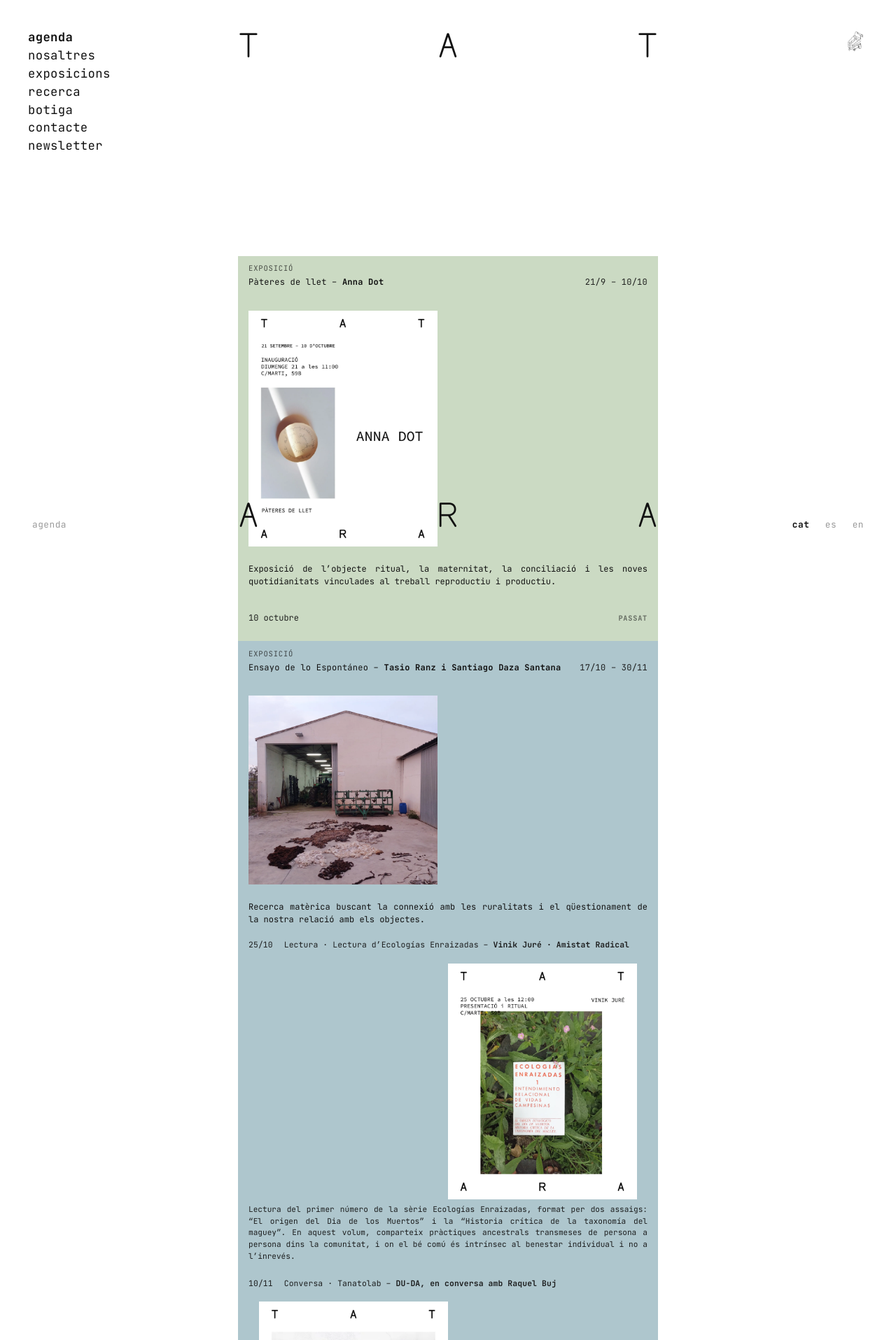
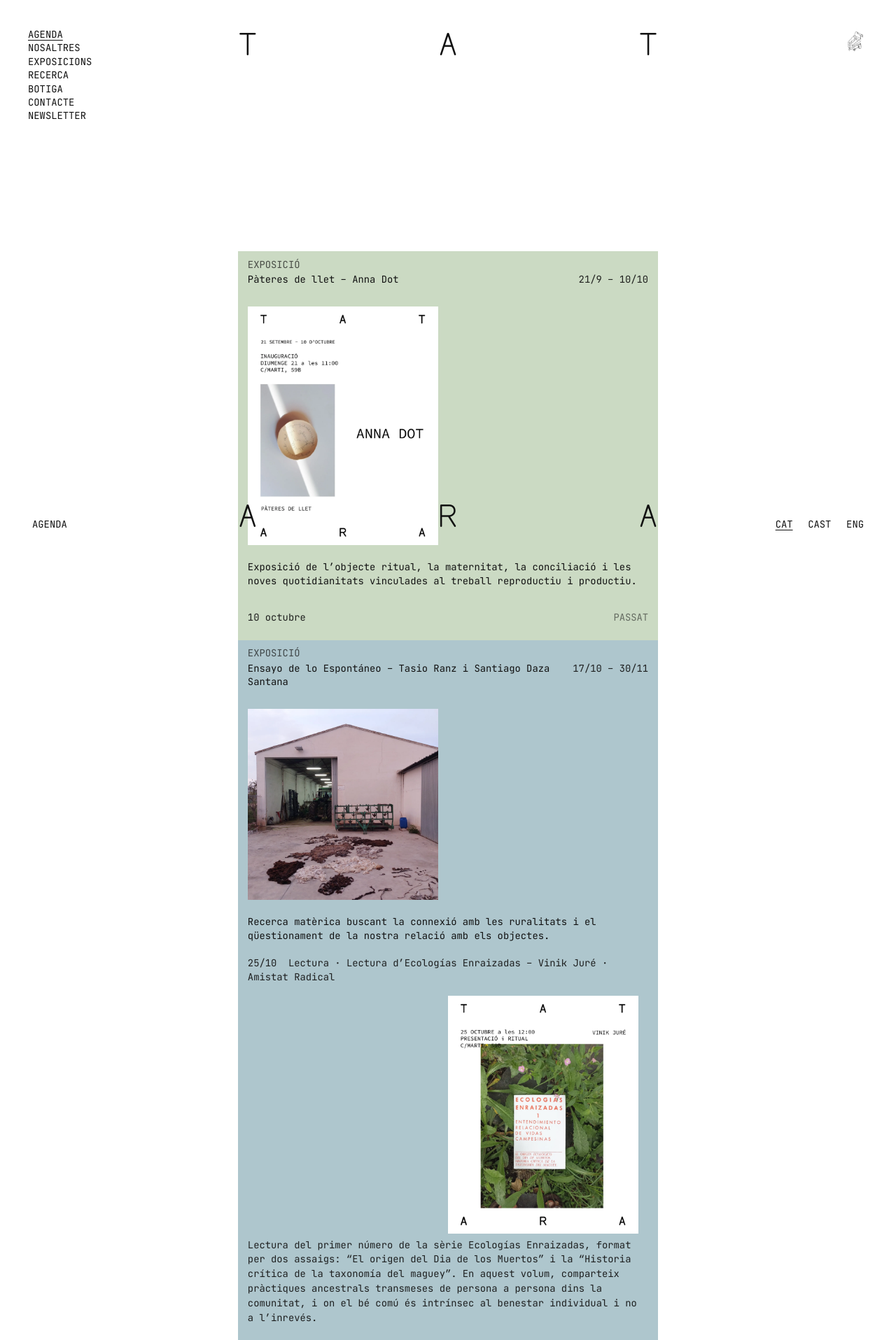
Before and after one commit to meowrhino/tatara, a PHP site: page / in a window 1280 px wide. Shown: the top 1915 px of the page at 70% size. Run offline with PHP 8.4, Linux system fonts and the light colour scheme.

Commit message:
feat(disseny): un solo cuerpo de letra, sin negritas, todo a la izquierda
Toda la web en JetBrains Mono a un mismo cuerpo e interlineado (--fs, --lh).
En escritorio el cuerpo crece con la columna central para mantener unos 72
caracteres por línea, que es la medida de la maqueta. Fuera negritas, grises
de texto, letter-spacing y palabras partidas: el texto va alineado a la
izquierda, los títulos en mayúscula y lo activo (sección, idioma) subrayado.
TAT ARA pasa a la Superstudio regular; la bold ya no se usa y se borra.
Idiomas como en la maqueta (CAT CAST ENG) y cruces de cierre rectas de 1px.

Co-Authored-By: Claude Opus 5.5 <noreply@anthropic.com>

```diff
--- a/css/styles.css
+++ b/css/styles.css
@@ -1,19 +1,14 @@
 /* ============================================================
    TAT ARA — minimal, monospace, mobile-first
-   Negro sobre blanco. Color solo en los bloques de la agenda.
+   Blanco y negro: el color solo llega con las fotos. Un solo cuerpo de
+   letra, sin negritas; los títulos van en mayúscula y lo que se quiere
+   resaltar se subraya.
    ============================================================ */
 
 @font-face {
   font-family: "Superstudio Trial";
   src: url("../fonts/SuperstudioTrialTT-Regular.ttf") format("truetype");
   font-weight: 400;
-  font-style: normal;
-  font-display: block;
-}
-@font-face {
-  font-family: "Superstudio Trial";
-  src: url("../fonts/SuperstudioTrialTT-Bold.ttf") format("truetype");
-  font-weight: 700;
   font-style: normal;
   font-display: block;
 }
@@ -24,8 +19,15 @@
   --font-display: "Superstudio Trial", "JetBrains Mono", ui-monospace, monospace;
 
   /* Los COLORES no viven aquí: están todos en data/data.json → "theme"
-     (--bg, --ink, --ink-soft, --doodle, --grey-soft, --media-bg, --overlay-ink)
-     y los inyecta js/main.js al arrancar. Los de la agenda, en "palette". */
+     (--bg, --ink, --overlay-ink…) y los inyecta js/main.js al arrancar. */
+
+  /* Tipografía: UN solo cuerpo (--fs) y UN solo interlineado (--lh) para toda
+     la web. La única excepción es la lista de exposiciones (--lh-list), que
+     tiene poco texto. En escritorio el cuerpo crece con la columna central
+     para que quepan unos 72 caracteres por línea, como en la maqueta. */
+  --fs: 12px;
+  --lh: 1.4;
+  --lh-list: 1.7;
 
   --bar-h: 52px;
   --gutter: 16px;  /* margen exterior; en escritorio, 40px */
@@ -41,10 +43,13 @@ html, body {
   background: var(--bg, #ffffff);   /* el fallback solo se ve el instante */
   color: var(--ink, #111111);      /* previo a que cargue data.json */
   font-family: var(--font-mono);
-  font-size: 15px;
-  line-height: 1.5;
+  font-size: var(--fs);
+  line-height: var(--lh);
+  text-underline-offset: 0.2em;
   -webkit-font-smoothing: antialiased;
 }
+/* Ni negritas ni tamaños propios en los títulos: todo hereda el cuerpo. */
+h1, h2, h3, b, strong { font: inherit; }
 body.no-scroll { overflow: hidden; }
 
 a { color: inherit; text-decoration: none; }
@@ -97,10 +102,8 @@ button { font: inherit; color: inherit; background: none; border: none; cursor:
 
 .seg__desc {
   padding: 0.6rem 1rem 0;
-  font-size: 0.8rem;
   line-height: 1.5;
-  text-align: justify;
-  hyphens: auto;
+  text-align: left;
 }
 
 .seg__label {
@@ -109,19 +112,14 @@ button { font: inherit; color: inherit; background: none; border: none; cursor:
   justify-content: space-between;
   gap: 1rem;
   padding: 0.7rem 1rem 0;
-  font-size: 0.8rem;
-  letter-spacing: 0.02em;
 }
 .seg__label .seg__who { min-width: 0; } /* sin truncar: el título puede ocupar varias líneas */
-.seg__label .seg__who b { font-weight: 700; }
 .seg__label .seg__when { flex: 0 0 auto; opacity: 0.92; }
 
 /* Tipo de la entrada (exposició, retrospectiva, exposició i festival…), encima
    del título. Discreto: es contexto, no titular. */
 .seg__kind {
   padding: 0.7rem 1rem 0;
-  font-size: 0.7rem;
-  letter-spacing: 0.08em;
   text-transform: uppercase;
   opacity: 0.7;
 }
@@ -140,9 +138,6 @@ button { font: inherit; color: inherit; background: none; border: none; cursor:
 .seg__status {
   flex: 0 0 auto;
   margin-left: auto;   /* siempre a la derecha, aunque no haya fecha de cierre */
-  font-size: 0.68rem;
-  font-weight: 700;
-  letter-spacing: 0.08em;
   text-transform: uppercase;
 }
 .seg__status--now { opacity: 1; }
@@ -182,8 +177,6 @@ button { font: inherit; color: inherit; background: none; border: none; cursor:
   width: 100%;
   text-align: left;
   cursor: default;
-  font-size: 0.76rem;
-  letter-spacing: 0.01em;
   line-height: 1.45;
   opacity: 0.92;
 }
@@ -192,20 +185,16 @@ button { font: inherit; color: inherit; background: none; border: none; cursor:
    unidad, y partirla a media hora se lee fatal. */
 .seg__child-when { white-space: nowrap; margin-right: 0.6rem; }
 .seg__child-name { min-width: 0; }
-.seg__child-name b { font-weight: 700; }
 
 .seg__child-desc {
   padding: 0.4rem 0 0;
-  font-size: 0.74rem;
   line-height: 1.5;
-  text-align: justify;
-  hyphens: auto;
+  text-align: left;
   opacity: 0.92;
 }
 
 .seg__end {
-  flex: 0 1 auto;
-  font-size: 0.8rem; opacity: 0.92;
+  flex: 0 1 auto; opacity: 0.92;
 }
 
 /* Lightbox: clic en una imagen de la agenda la abre a pantalla completa.
@@ -308,58 +291,61 @@ button { font: inherit; color: inherit; background: none; border: none; cursor:
 /* Orden de la ficha: títol — preu / autor / +info (editorial, traducció…). */
 .product__info { display: flex; flex-direction: column; line-height: 1.35; margin-top: 0.6rem; }
 .product__row { display: flex; justify-content: space-between; gap: 1rem; align-items: baseline; }
-.product__title { font-weight: 700; min-width: 0; }
+.product__title { min-width: 0; }
 .product__price { flex: 0 0 auto; }
-.product__author { font-size: 0.85rem; }
-.product__editorial { font-size: 0.78rem; color: var(--ink-soft); }
 @media (min-width: 560px) { .shop { grid-template-columns: 1fr 1fr; } }
 
 /* Contacte: texto de intro arriba, axonometría del local en medio, dirección
    + los 3 links (IG · Newsletter · Medium) abajo. */
-.contact { position: relative; text-align: center; display: flex; flex-direction: column; align-items: center; justify-content: space-between; flex: 1; gap: 2rem; }
-/* Centrado y SIN hyphens: al partir palabras, todas las líneas llegaban al
-   mismo ancho y el párrafo se leía como justificado. */
-.contact__intro { position: relative; z-index: 1; margin: 0; text-align: center; hyphens: manual; text-wrap: pretty; }
-/* Axonometria de fons: absoluta i centrada, DARRERE del text (no ocupa scroll). */
-.contact__axo { position: absolute; inset: 0; margin: auto; max-width: 16rem; max-height: 40svh; width: auto; height: auto; z-index: 0; pointer-events: none; }
+.contact { position: relative; display: flex; flex-direction: column; align-items: flex-start; justify-content: space-between; flex: 1; gap: 2rem; }
+.contact__intro { position: relative; z-index: 1; margin: 0; }
+/* Axonometria de fons: absoluta, a l'esquerra com tot, DARRERE del text (no ocupa scroll). */
+.contact__axo { position: absolute; inset: 0 auto 0 0; margin: auto 0; max-width: 16rem; max-height: 40svh; width: auto; height: auto; z-index: 0; pointer-events: none; }
 .contact__info { position: relative; z-index: 1; margin: 0; width: 100%; }
 .contact__addr { margin: 0 0 0.4rem; }
 .contact__email { margin: 0 0 1.4rem; }
 .contact__email a:hover { text-decoration: underline; }
-.contact__links { margin: 0; display: flex; gap: 1.6rem; justify-content: center; }
+.contact__links { margin: 0; display: flex; gap: 1.6rem; }
 .contact__links a:hover { text-decoration: underline; }
 
 /* Newsletter (secció pròpia): intro + alta al butlletí */
-.newsletter { text-align: center; margin: auto 0; display: flex; flex-direction: column; align-items: center; gap: 1.4rem; }
+.newsletter { display: flex; flex-direction: column; align-items: flex-start; gap: 1.4rem; }
 .newsletter__intro { max-width: 30rem; margin: 0; }
-.newsletter__form { display: flex; flex-wrap: wrap; gap: 0.5rem; justify-content: center; }
-.newsletter__input { font: inherit; border: 1px solid var(--ink); background: none; padding: 0.45rem 0.7rem; min-width: 13rem; text-align: center; }
-.newsletter__btn { border: 1px solid var(--ink); padding: 0.45rem 1rem; letter-spacing: 0.04em; }
+.newsletter__form { display: flex; flex-wrap: wrap; gap: 0.5rem; }
+.newsletter__input { font: inherit; border: 1px solid var(--ink); background: none; padding: 0.45rem 0.7rem; min-width: 13rem; }
+.newsletter__btn { border: 1px solid var(--ink); padding: 0.45rem 1rem; }
 .newsletter__btn:not(:disabled):hover { background: var(--ink); color: var(--bg); }
 .newsletter__btn:disabled { opacity: 0.5; cursor: not-allowed; }
-.newsletter__feedback { min-height: 1.2em; margin: 0; color: var(--ink-soft); letter-spacing: 0.04em; }
+.newsletter__feedback { min-height: 1.2em; margin: 0; }
 
 /* Carret */
-.cart { text-align: center; margin: auto 0; color: var(--ink-soft); letter-spacing: 0.06em; }
-.cart--full { text-align: left; color: var(--ink); width: 100%; }
+.cart--full { width: 100%; }
 .cart-items { display: flex; flex-direction: column; gap: 0.8rem; margin-bottom: 1.2rem; }
 .cart-item { display: grid; grid-template-columns: 3rem 1fr 4rem auto; gap: 0.7rem; align-items: center; }
 .cart-item__img { width: 3rem; height: 3rem; object-fit: cover; }
-.cart-item__title { font-weight: 700; }
 .cart-item__qty { width: 3.4rem; border: 1px solid var(--ink); background: none; padding: 0.25rem 0.3rem; text-align: center; font: inherit; }
 .cart-item__price { justify-self: end; white-space: nowrap; }
 .cart-item__remove { margin-left: 0.4rem; opacity: 0.6; }
 .cart-item__remove:hover { opacity: 1; }
-.cart__total { display: flex; justify-content: space-between; font-weight: 700; border-top: 1px solid var(--ink); padding-top: 0.8rem; margin-bottom: 1.2rem; }
+.cart__total { display: flex; justify-content: space-between; border-top: 1px solid var(--ink); padding-top: 0.8rem; margin-bottom: 1.2rem; }
 .cart__zone { display: block; margin-bottom: 0.3rem; }
 .cart__zone select { font: inherit; border: 1px solid var(--ink); background: none; padding: 0.25rem 0.4rem; margin-left: 0.5rem; }
-.cart__zone-note { font-size: 0.82rem; color: var(--ink-soft); margin: 0 0 1rem; }
+.cart__zone-note { margin: 0 0 1rem; }
 .cart__pay { margin-top: 0.4rem; }
-.cart__feedback { color: var(--ink-soft); min-height: 1.2em; margin: 0.7rem 0 0; }
+.cart__feedback { min-height: 1.2em; margin: 0.7rem 0 0; }
 .cart__back { margin-top: 1.6rem; }
 .cart__back a:hover, .cart--thanks a:hover { text-decoration: underline; }
-.cart--thanks { color: var(--ink); }
-.cart__thanks-title { font-family: var(--font-display); font-weight: 700; letter-spacing: 0.05em; text-transform: uppercase; }
+.cart__thanks-title { margin: 0 0 1rem; }
+
+/* ============================================================
+   TÍTULOS EN MAYÚSCULA · LO ACTIVO, SUBRAYADO
+   ============================================================ */
+.bar__menu, .bar__section, .bar__lang, .bar__langs button,
+.menu__title, .menu__list a, .menu__langs button, .langmodal__list button,
+.prose__heading, .m-title, .cart__thanks-title, .cart-item__title { text-transform: uppercase; }
+
+.menu__list a.is-active, .bar__langs button.is-active,
+.menu__langs button.is-active, .langmodal__list button.is-active { text-decoration: underline; }
 
 /* ============================================================
    BARRAS FIJAS  —  marco de marca: TAT arriba · ARA abajo
@@ -376,7 +362,6 @@ button { font: inherit; color: inherit; background: none; border: none; cursor:
   align-items: center;
   padding: 0 1rem;
   background: var(--bg);
-  letter-spacing: 0.04em;
 }
 .bar--top { top: 0; }
 .bar--bottom { bottom: 0; }
@@ -390,10 +375,9 @@ button { font: inherit; color: inherit; background: none; border: none; cursor:
   display: inline-flex;
   gap: 0.55em;                 /* el aire entre TAT y ARA cuando van juntos (móvil) */
   font-family: var(--font-display);
-  font-weight: 700;
+  font-size: var(--brand);
+  letter-spacing: 0.14em;
   text-transform: uppercase;
-  letter-spacing: 0.14em;
-  font-size: 1.15rem;
 }
 .bar__word { display: inline-flex; }
 
@@ -404,21 +388,18 @@ button { font: inherit; color: inherit; background: none; border: none; cursor:
 /* Carrito: única acción del extremo derecho del header. */
 .bar__cart { grid-column: 3; justify-self: end; display: inline-flex; align-items: center; gap: 0.15rem; color: var(--ink); }
 .bar__cart-icon { height: 34px; width: auto; display: block; }
-.bar__cart-count { font-size: 0.75rem; font-weight: 700; }
 
 /* Footer: sección actual (izq, discreta, abre el menú) e idioma activo (der,
    un botón que abre el modal de idioma). */
-.bar__section { grid-column: 1; justify-self: start; color: var(--ink-soft); font-size: 0.85rem; letter-spacing: 0.04em; }
-.bar__section:hover { color: var(--ink); text-decoration: underline; }
+.bar__section { grid-column: 1; justify-self: start; }
+.bar__section:hover { text-decoration: underline; }
 /* Móvil: solo el idioma activo (botón → modal). Escritorio: cat es en inline. */
 /* Columna fija: si el ARA del centro se oculta (móvil) el idioma NO debe
    deslizarse a la columna central. */
 .bar__langbox { grid-column: 3; justify-self: end; }
-.bar__lang { font-size: 0.85rem; letter-spacing: 0.04em; }
 .bar__lang:hover { text-decoration: underline; }
 .bar__langs { display: none; gap: 0.7rem; }
-.bar__langs button { font-size: 0.85rem; letter-spacing: 0.04em; color: var(--ink-soft); }
-.bar__langs button.is-active { color: var(--ink); font-weight: 700; }
+
 @media (min-width: 560px) {
   .bar__langbox .bar__lang { display: none; }
   .bar__langbox .bar__langs { display: flex; }
@@ -457,19 +436,15 @@ button { font: inherit; color: inherit; background: none; border: none; cursor:
 }
 
 .menu__head { display: flex; align-items: flex-start; justify-content: space-between; }
-.menu__title { letter-spacing: 0.04em; }
 .menu__close { line-height: 0; padding: 0.2rem; margin: -0.2rem; transition: opacity 0.15s ease; }
 .menu__close:hover { opacity: 0.55; }
 
 .menu__list { list-style: none; margin: 2.2rem 0 0; padding: 0; }
 .menu__list li { margin: 0.55rem 0; }
-.menu__list a { font-size: 1.15rem; letter-spacing: 0.02em; }
-.menu__list a.is-active { font-weight: 700; }
+.menu__list a:hover { text-decoration: underline; }
 
-/* Selector d'idioma dins del menú: baix-esquerra, actiu en negreta */
+/* Selector d'idioma dins del menú: baix-esquerra */
 .menu__langs { margin-top: auto; display: flex; gap: 1.4rem; }
-.menu__langs button { font-size: 1rem; letter-spacing: 0.04em; color: var(--ink-soft); }
-.menu__langs button.is-active { color: var(--ink); font-weight: 700; }
 
 /* ============================================================
    MODAL (eventos / productos)
@@ -525,6 +497,8 @@ button { font: inherit; color: inherit; background: none; border: none; cursor:
 @media (min-width: 720px) {
   :root {
     --gutter: 40px;
+    /* columna central = (100vw - 80px) / 2; 72 caracteres de 0,6em → /86,4 */
+    --fs: clamp(12px, 1.16vw - 1px, 16px);
     --brand: 3.3rem;
     --bar-h: calc(var(--gutter) + var(--brand) + 2.4rem);
   }
@@ -547,8 +521,6 @@ button { font: inherit; color: inherit; background: none; border: none; cursor:
   .bar__brand {
     grid-column: 2 / 4;
     justify-self: stretch;
-    font-size: var(--brand);
-    font-weight: 400;
     letter-spacing: 0;
     line-height: 1;
   }
--- a/data/data.json
+++ b/data/data.json
@@ -22,12 +22,9 @@
     "mostassa": "#CFC1AB"
   },
   "theme": {
-    "_comment": "Colores de la interfaz (antes hardcodeados en css/styles.css). Cada clave se publica como custom property CSS --<clave>; la paleta de arriba se publica como --color-<clave>. Ver js/main.js.",
+    "_comment": "Colores de la interfaz (antes hardcodeados en css/styles.css). La web es en blanco y negro: --bg y --ink son los únicos colores de texto y fondo. Cada clave se publica como custom property CSS --<clave>; la paleta de arriba se publica como --color-<clave>. Ver js/main.js.",
     "bg": "#ffffff",
     "ink": "#111111",
-    "ink-soft": "#9a9a9a",
-    "ink-mid": "#6f6f6f",
-    "doodle": "#cfcfcf",
     "grey-soft": "#EAE7E0",
     "media-bg": "#f3f3f3",
     "overlay-ink": "#ffffff",
--- a/index.html
+++ b/index.html
@@ -30,7 +30,7 @@
   <link rel="preconnect" href="https://fonts.gstatic.com" crossorigin>
   <link href="https://fonts.googleapis.com/css2?family=JetBrains+Mono:wght@400;700&display=swap" rel="stylesheet">
   <!-- Precarga la display (TAT/ARA) para evitar el flash de la fuente de reserva -->
-  <link rel="preload" href="fonts/SuperstudioTrialTT-Bold.ttf" as="font" type="font/ttf" crossorigin>
+  <link rel="preload" href="fonts/SuperstudioTrialTT-Regular.ttf" as="font" type="font/ttf" crossorigin>
   <link rel="stylesheet" href="css/styles.css">
 
   <!-- Dades estructurades: li diuen a Google que això és una galeria d'art amb
@@ -103,7 +103,7 @@
       <span class="menu__title">menú</span>
       <button class="menu__close" id="close-menu" type="button" aria-label="Tancar">
         <svg viewBox="0 0 40 40" width="34" height="34" aria-hidden="true">
-          <path d="M7 9 Q19 19 33 31 M33 8 Q20 20 8 32" fill="none" stroke="currentColor" stroke-width="1.6" stroke-linecap="round"/>
+          <path d="M6 6 L34 34 M34 6 L6 34" fill="none" stroke="currentColor" stroke-width="1" vector-effect="non-scaling-stroke"/>
         </svg>
       </button>
     </div>
@@ -119,7 +119,7 @@
     <div class="modal__dialog" role="dialog" aria-modal="true" aria-labelledby="modal-title">
       <button class="modal__close" type="button" data-close aria-label="Tancar">
         <svg viewBox="0 0 40 40" width="30" height="30" aria-hidden="true">
-          <path d="M7 9 Q19 19 33 31 M33 8 Q20 20 8 32" fill="none" stroke="currentColor" stroke-width="1.6" stroke-linecap="round"/>
+          <path d="M6 6 L34 34 M34 6 L6 34" fill="none" stroke="currentColor" stroke-width="1" vector-effect="non-scaling-stroke"/>
         </svg>
       </button>
       <div class="modal__body" id="modal-body"></div>
--- a/js/menu.js
+++ b/js/menu.js
@@ -33,7 +33,7 @@ export function closeMenu() {
   if (restoreMenuFocus) { restoreMenuFocus(); restoreMenuFocus = null; }
 }
 
-const langLabel = (l) => (l === 'ca' ? 'cat' : l);
+const langLabel = (l) => ({ ca: 'cat', es: 'cast', en: 'eng' }[l] || l);
 
 export function buildMenu() {
   const list = $('#menu-list');
--- a/js/modal.js
+++ b/js/modal.js
@@ -46,7 +46,7 @@ export function openLightbox(src, alt) {
   const btn = el('button', 'lightbox__close');
   btn.type = 'button';
   btn.setAttribute('aria-label', ui('close'));
-  btn.innerHTML = '<svg viewBox="0 0 40 40" width="34" height="34" aria-hidden="true"><path d="M7 9 Q19 19 33 31 M33 8 Q20 20 8 32" fill="none" stroke="currentColor" stroke-width="1.6" stroke-linecap="round"/></svg>';
+  btn.innerHTML = '<svg viewBox="0 0 40 40" width="34" height="34" aria-hidden="true"><path d="M6 6 L34 34 M34 6 L6 34" fill="none" stroke="currentColor" stroke-width="1" vector-effect="non-scaling-stroke"/></svg>';
   btn.addEventListener('click', close);
 
   const img = el('img', 'lightbox__img');
```
Also changed, not shown: other parts of css/styles.css (+20 -31 lines), fonts/SuperstudioTrialTT-Bold.ttf (deleted).
